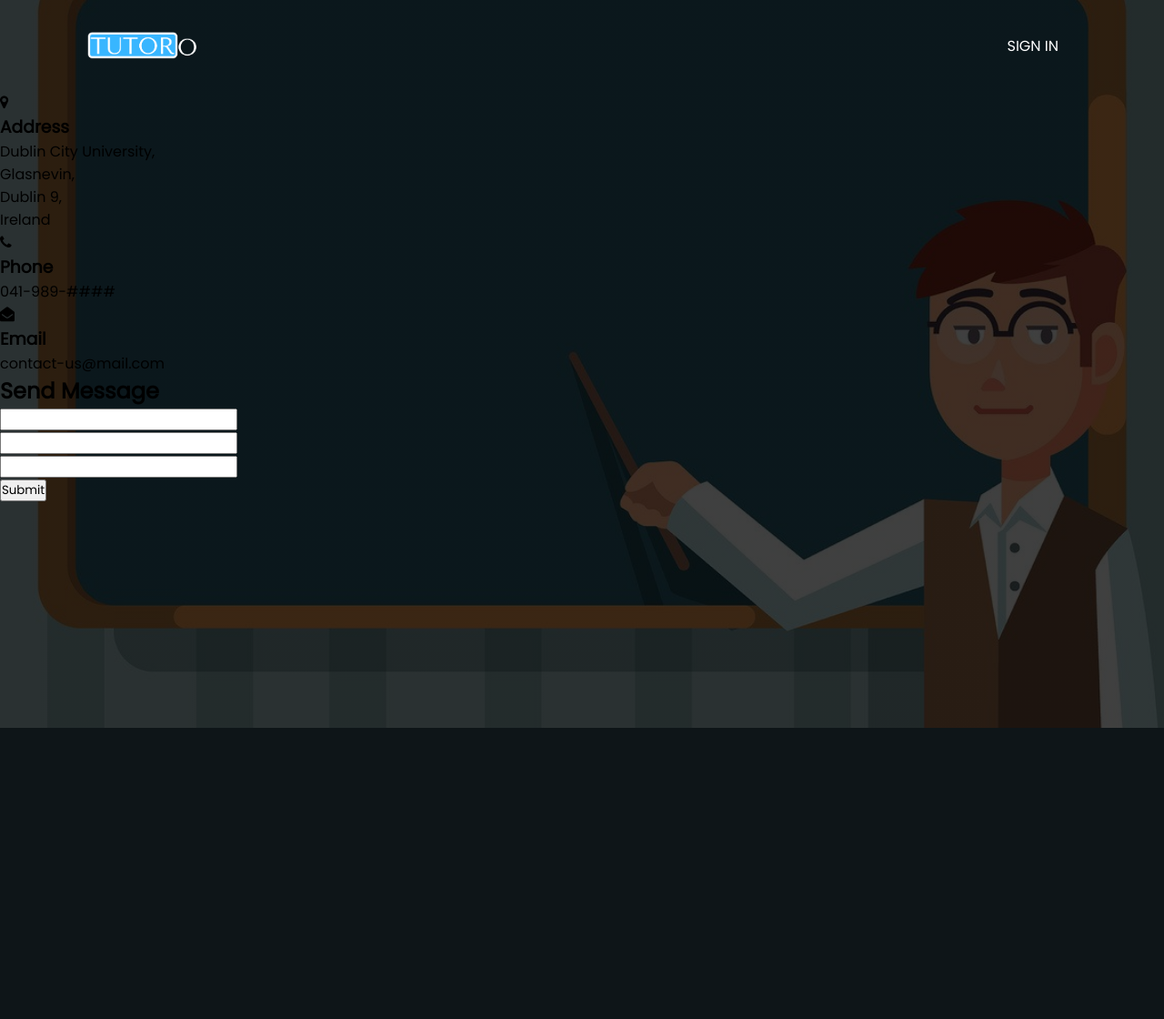
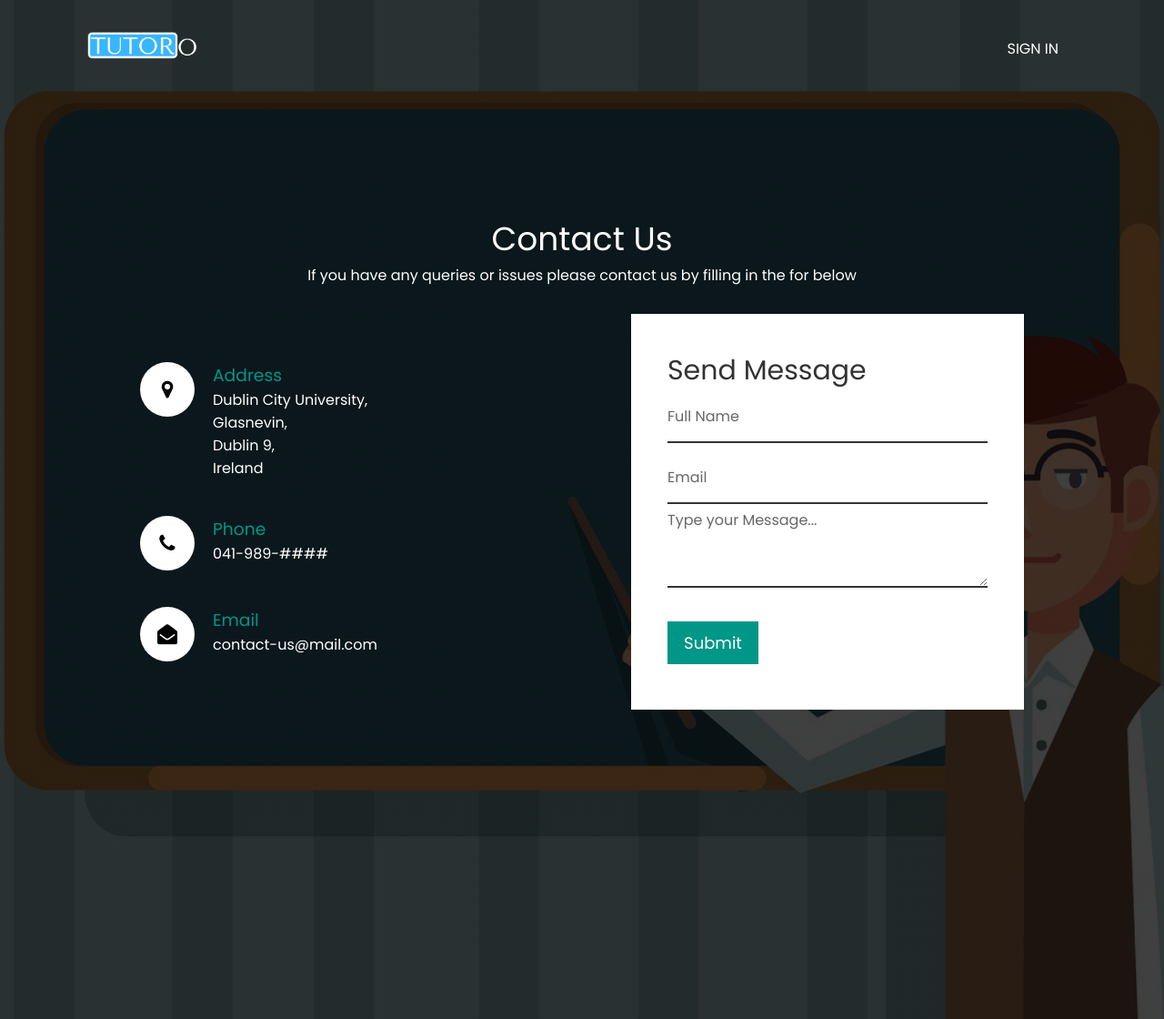
Before and after one commit to yannickk10/CA326-GrindsApp, a Django app: page /contact-page/ in a window 1280 px wide. Shown: the whole page at 91% size. Before the commit the page ends 800 px from the top, so only its background shows below. Run offline with Django 3.2, Linux system fonts and the light colour scheme.

Commit message:
Did css styling for contact page

```diff
--- a/code/django_webapp/contact/templates/contact/contact_page.html
+++ b/code/django_webapp/contact/templates/contact/contact_page.html
@@ -13,14 +13,18 @@
     {% else %}
       <title>TutorO</title>
     {% endif %}
-    <div class="banner">
+    <div class="banner-contact">
         <div class="navbar">
-          <img src="../../static/images/TutorO_Logo.png" class="logo">
+          <a href="{% url 'home' %}"><img src="../../static/images/TutorO_Logo.png" class="logo"></a>
           <ul>
               <li><a href="{% url 'login' %}">Sign in</a></li>
           </ul>
         </div>
-
+        <section class="contact">
+          <div class="content">
+            <h2>Contact Us</h2>
+            <p>If you have any queries or issues please contact us by filling in the for below</p>
+          </div>
         <div class="container">
             <div class="contactInfo">
                   <div class="box">
@@ -58,21 +62,19 @@
                       <input type="text" name="" required="required">
                       <span>Email</span>
                   </div><div class="inputBox">
-                      <input type="text" name="" required="required">
+                      <textarea required="required"> </textarea>
                       <span>Type your Message...</span>
                   </div>
                   <div class="inputBox">
                       <input type="submit" name="" required="Send">
                   </div>
-
                 </form>
             </div>
         </div>
+      </section>
     </div>
-
   </head>
   <body>
     {% block content %}{% endblock %}
-
   </body>
 </html>
--- a/code/django_webapp/static/css/home_style.css
+++ b/code/django_webapp/static/css/home_style.css
@@ -1,10 +1,20 @@
 *{
   margin: 0;
 	padding: 0;
+  box-sizing: border-box;
 	font-family: 'Poppins', sans-serif;
 }
 
-.banner{
+.banner-contact{
+  width: 100%;
+  height: 140vh;
+  background-image: linear-gradient(rgba(0, 0, 0, 0.75), rgba(0, 0, 0, 0.75)), url(../images/Home_page.jpg);
+  background-repeat: no-repeat;
+  background-size: cover;
+  background-position: center;
+}
+
+.banner-home{
   width: 100%;
   height: 100vh;
   background-image: linear-gradient(rgba(0, 0, 0, 0.75), rgba(0, 0, 0, 0.75)), url(../images/Home_page.jpg);
@@ -89,6 +99,147 @@ a{
   line-height: 25px;
 }
 
+.contact{
+  position: relative;
+  min-height: 100vh;
+  padding: 50px 100px;
+  display: flex;
+  justify-content:center;
+  align-items: center;
+  flex-direction: column;
+}
+
+.contact .content{
+  max-width: 800px;
+  text-align: center;
+}
+
+.contact .content h2{
+  font-size: 36px;
+  font-weight: 500;
+  color: #fff
+}
+
+.contact .content p{
+  font-weight: 300;
+  color : #fff
+}
+
+.container{
+  width: 100%;
+  display: flex;
+  justify-content: center;
+  align-items: center;
+  margin-top: 30px;
+}
+
+.container .contactInfo{
+  width: 50%;
+  display: flex;
+  flex-direction: column;
+}
+
+.container .contactInfo .box{
+  position: relative;
+  padding: 20px 0;
+  display: flex;
+}
+
+.container .contactInfo .box .icon{
+  min-width: 60px;
+  height: 60px;
+  background: #fff;
+  display: flex;
+  justify-content: center;
+  align-items: center;
+  border-radius: 50%;
+  font-size: 22px;
+}
+
+.container .contactInfo .box .text{
+  display: flex;
+  margin-left: 20px;
+  font-size: 16px;
+  color: #fff;
+  flex-direction: column;
+  font-weight: 300;
+}
+
+.container .contactInfo .box .text h3{
+  font-weight: 500;
+  color: #009688;
+}
+
+.contactForm{
+  width: 40%;
+  padding: 40px;
+  background: #fff;
+}
+
+.contactForm h2{
+  font-size: 30px;
+  color: #333;
+  font-weight: 500;
+}
+
+.contactForm .inputBox{
+  position: relative;
+  width: 100%;
+  margin-top: 10px;
+}
+
+.contactForm .inputBox input, textarea{
+  width: 100%;
+  padding: 5px 0;
+  font-size: 16px;
+  margin: 10px 0;
+  border: none;
+  border-bottom: 2px solid #333;
+  outline: none;
+}
+
+.contactForm .inputBox span{
+  position: absolute;
+  left: 0;
+  width: 100%;
+  padding: 5px 0;
+  font-size: 16px;
+  pointer-events: none;
+  transition: 0.5s;
+  color: #666;
+}
+
+.contactForm .inputBox input:focus ~ span, input:valid ~ span, textarea:focus ~ span, textarea:valid ~ span{
+  color: orange;
+  font-size: 12px;
+  transform: translateY(-20px);
+}
+
+.contactForm .inputBox input[type="submit"]{
+  width: 100px;
+  background: #009688;
+  color: #fff;
+  border: none;
+  cursor: pointer;
+  padding: 10px;
+  font-size: 18px
+}
+
+@media(max-width: 991px){
+  .contact{
+    padding: 50px;
+  }
+  .container{
+    flex-direction: column;
+  }
+  .container .contactInfo{
+    margin-bottom: 40px;
+  }
+  .container .contactInfo, .contactForm{
+    width: 100%;
+  }
+}
+
 button{
   width: 200px;
   padding: 15px 0;
@@ -104,7 +255,7 @@ button{
   overflow: hidden;
 }
 
-span{
+.buttons span{
   background: #009688;
   height: 100%;
   width: 0%;
@@ -117,6 +268,6 @@ span{
 }
 
 
-button:hover span{
+.buttons button:hover span{
   width: 100%;
 }
```
